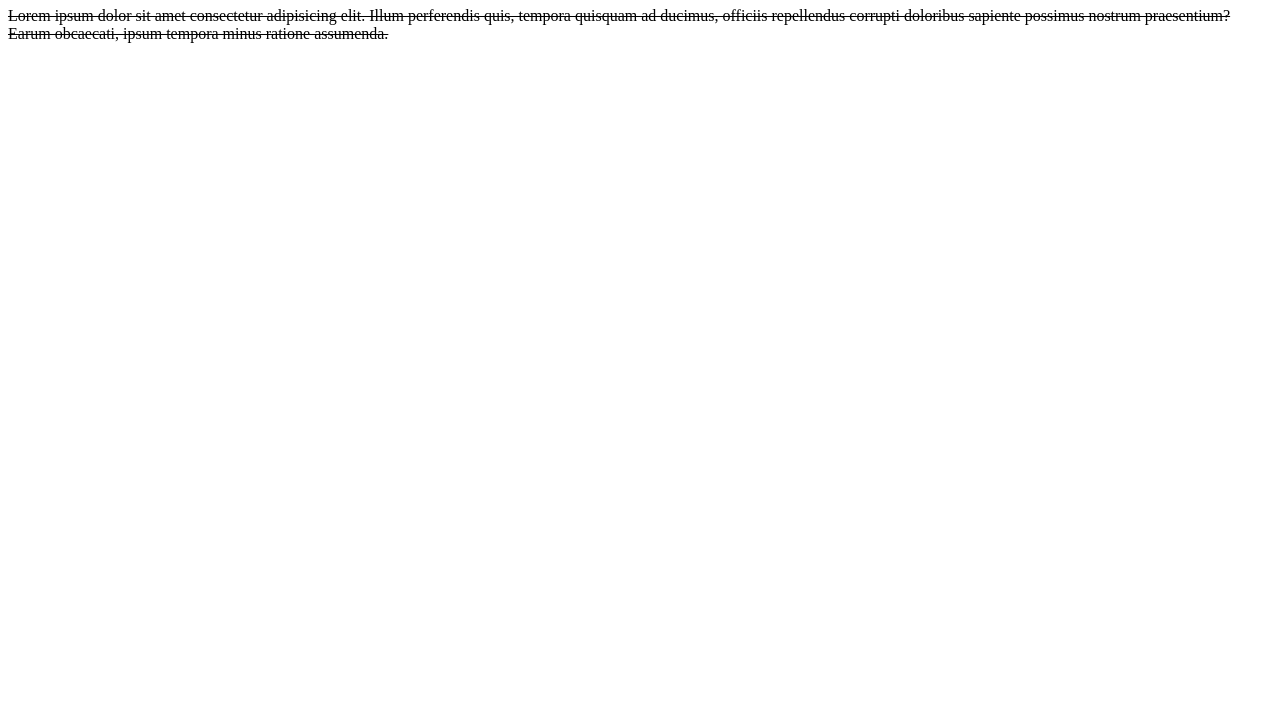
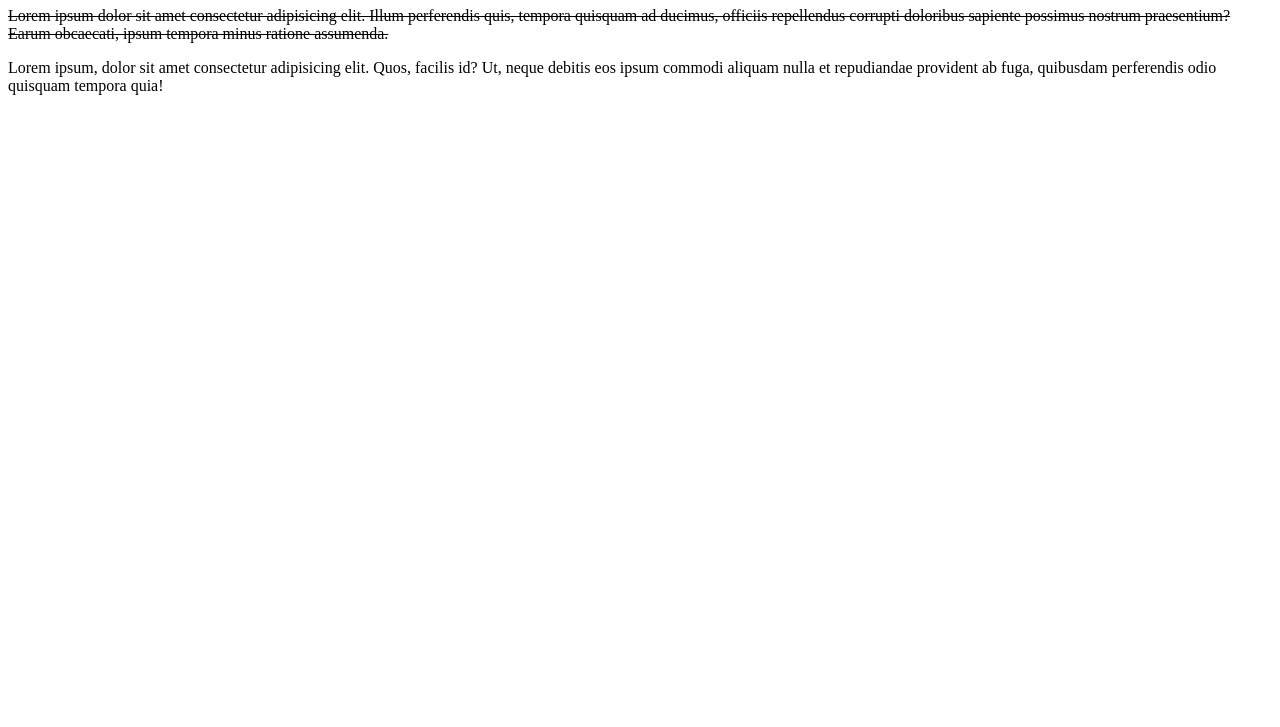
Before and after one commit to olimeme/udemy-js-react-practice, a plain HTML site: page index.html in a window 1280 px wide. Shown: the part 73-800 px from the top of the page. Drawn offline with Linux system fonts and the light colour scheme.

Commit message:
added paragraph

```diff
--- a/index.html
+++ b/index.html
@@ -9,5 +9,6 @@
 <body>
     <h1>Hello!</h1>
     <s>Lorem ipsum dolor sit amet consectetur adipisicing elit. Illum perferendis quis, tempora quisquam ad ducimus, officiis repellendus corrupti doloribus sapiente possimus nostrum praesentium? Earum obcaecati, ipsum tempora minus ratione assumenda.</s>
+    <p>Lorem ipsum, dolor sit amet consectetur adipisicing elit. Quos, facilis id? Ut, neque debitis eos ipsum commodi aliquam nulla et repudiandae provident ab fuga, quibusdam perferendis odio quisquam tempora quia!</p>
 </body>
 </html>
```
